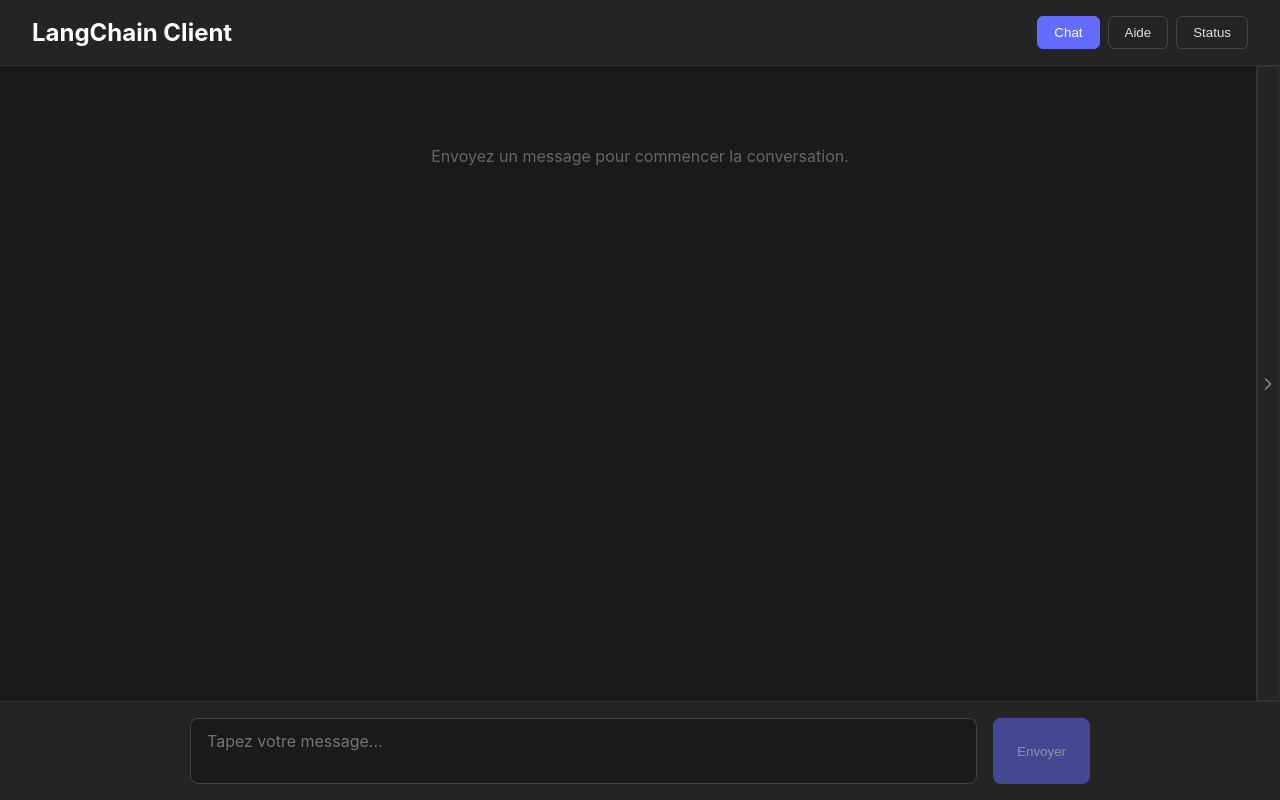
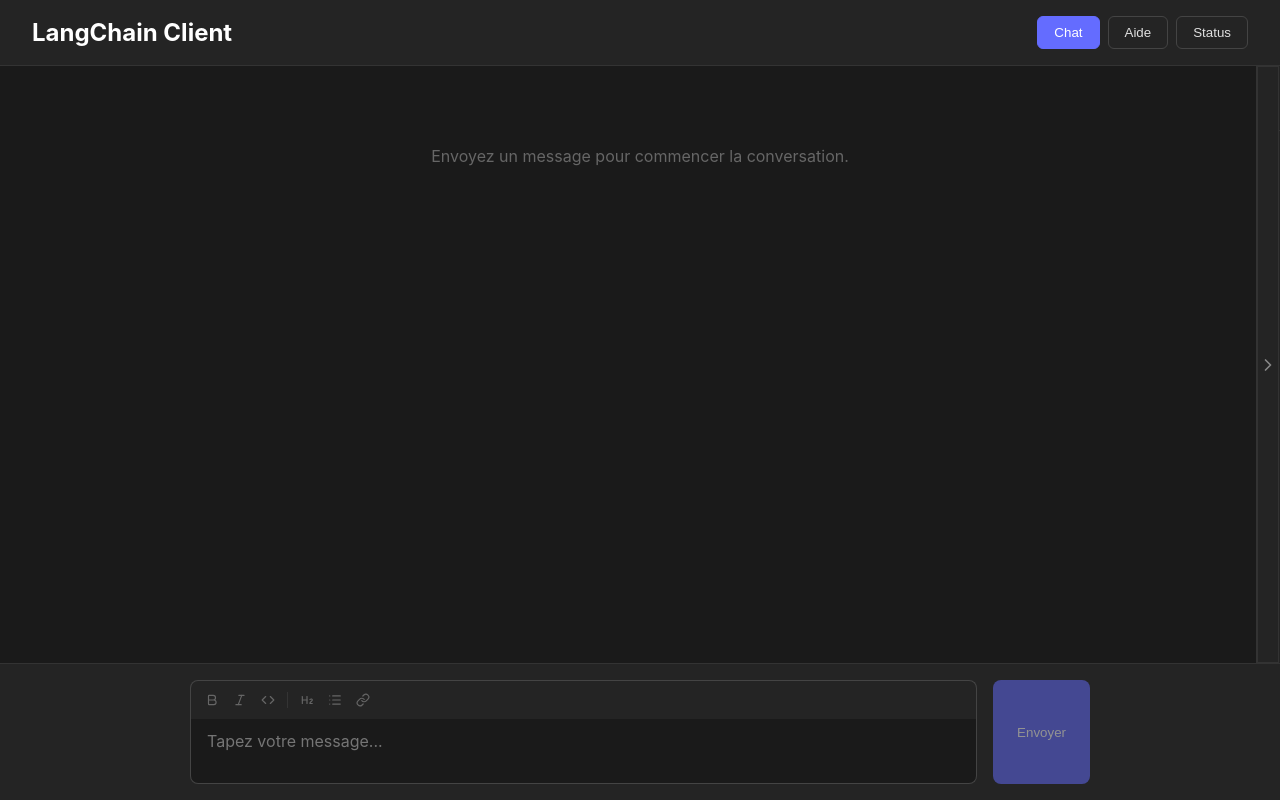
Before and after one commit to LeVund/Bazunga, a Vue app in the folder client/: page / in a window 1280 px wide. Built offline with nearby package versions, Linux system fonts and the light colour scheme.

Commit message:
Add btn for text formatting

```diff
--- a/client/src/renderer/src/App.vue
+++ b/client/src/renderer/src/App.vue
@@ -2,6 +2,7 @@
 import { ref, nextTick } from "vue";
 import MarkdownRenderer from "./components/MarkdownRenderer.vue";
 import SidePanel from "./components/SidePanel.vue";
+import MarkdownToolbar from "./components/MarkdownToolbar.vue";
 import { apiService } from "./services/api";
 
 interface Message {
@@ -16,6 +17,7 @@
 const messages = ref<Message[]>([]);
 const isLoading = ref(false);
 const activeRoute = ref("/chat");
+const textareaRef = ref<HTMLTextAreaElement | null>(null);
 let messageIdCounter = 0;
 
 const routes = [
@@ -102,6 +104,10 @@
   sendPrompt();
  }
 }
+
+function handleFormat(newText: string) {
+ prompt.value = newText;
+}
 </script>
 
 <template>
@@ -121,6 +127,7 @@
   </header>
 
   <main class="main">
+   <div>
     <div class="content-area">
      <div v-if="messages.length === 0" class="placeholder">
       <p>Envoyez un message pour commencer la conversation.</p>
@@ -151,19 +158,27 @@
       </div>
      </div>
     </div>
+   </div>
 
    <SidePanel />
   </main>
 
   <footer class="footer">
    <div class="input-container">
+    <div class="input-wrapper">
+     <MarkdownToolbar
+      :textareaRef="textareaRef"
+      @format="handleFormat"
+     />
      <textarea
+      ref="textareaRef"
       v-model="prompt"
       placeholder="Tapez votre message..."
       @keydown="handleKeydown"
       :disabled="isLoading"
       rows="2"
      ></textarea>
+    </div>
     <button
      class="send-btn"
      @click="sendPrompt"
@@ -333,11 +348,18 @@
  margin: 0 auto;
 }
 
+.input-wrapper {
+ flex: 1;
+ display: flex;
+ flex-direction: column;
+}
+
 textarea {
  flex: 1;
  padding: var(--ui-spacing-md) var(--ui-spacing-base);
  border: 1px solid var(--ui-color-border-subtle);
- border-radius: var(--ui-radius-md);
+ border-top: none;
+ border-radius: 0 0 var(--ui-radius-md) var(--ui-radius-md);
  background-color: var(--ui-color-background-primary);
  color: var(--ui-color-text-primary);
  font-family: inherit;
--- /dev/null
+++ b/client/src/renderer/src/components/MarkdownToolbar.vue
@@ -0,0 +1,260 @@
+<script setup lang="ts">
+import { onMounted, onUnmounted } from "vue";
+import { Bold, Italic, Code, Link, List, Heading2 } from "lucide-vue-next";
+
+interface Props {
+  textareaRef?: HTMLTextAreaElement | null;
+}
+
+const props = defineProps<Props>();
+
+const emit = defineEmits<{
+  format: [type: string];
+}>();
+
+// Détection de la plateforme
+const isMac = navigator.platform.toUpperCase().indexOf("MAC") >= 0;
+const modKey = isMac ? "⌘" : "Ctrl";
+
+// Helper pour générer le texte du tooltip
+function getTooltip(action: string, shortcut: string): string {
+  return `${action} (${shortcut})`;
+}
+
+// Raccourcis clavier
+onMounted(() => {
+  if (props.textareaRef) {
+    props.textareaRef.addEventListener("keydown", handleKeydown);
+  }
+});
+
+onUnmounted(() => {
+  if (props.textareaRef) {
+    props.textareaRef.removeEventListener("keydown", handleKeydown);
+  }
+});
+
+function handleKeydown(event: KeyboardEvent) {
+  const isMac = navigator.platform.toUpperCase().indexOf("MAC") >= 0;
+  const modKey = isMac ? event.metaKey : event.ctrlKey;
+
+  if (modKey && event.key === "b") {
+    event.preventDefault();
+    formatBold();
+  } else if (modKey && event.key === "i") {
+    event.preventDefault();
+    formatItalic();
+  } else if (modKey && event.key === "k") {
+    event.preventDefault();
+    if (event.shiftKey) {
+      formatLink();
+    } else {
+      formatCode();
+    }
+  } else if (modKey && event.shiftKey && event.key === "@") {
+    // Shift+2 on most keyboards
+    event.preventDefault();
+    formatHeading();
+  } else if (modKey && event.shiftKey && event.key === "L") {
+    event.preventDefault();
+    formatList();
+  }
+}
+
+function wrapSelection(before: string, after: string = before) {
+  const textarea = props.textareaRef;
+  if (!textarea) return;
+
+  const start = textarea.selectionStart;
+  const end = textarea.selectionEnd;
+  const selectedText = textarea.value.substring(start, end);
+  const beforeText = textarea.value.substring(0, start);
+  const afterText = textarea.value.substring(end);
+
+  const newText = beforeText + before + selectedText + after + afterText;
+
+  // Émettre l'événement avec le nouveau texte
+  emit("format", newText);
+
+  // Attendre le prochain tick pour repositionner le curseur
+  setTimeout(() => {
+    if (selectedText) {
+      // Si du texte était sélectionné, sélectionner le texte wrappé
+      textarea.setSelectionRange(start + before.length, end + before.length);
+    } else {
+      // Si rien n'était sélectionné, placer le curseur entre les marqueurs
+      textarea.setSelectionRange(start + before.length, start + before.length);
+    }
+    textarea.focus();
+  }, 0);
+}
+
+function formatBold() {
+  wrapSelection("**");
+}
+
+function formatItalic() {
+  wrapSelection("*");
+}
+
+function formatCode() {
+  wrapSelection("`");
+}
+
+function formatLink() {
+  wrapSelection("[", "](url)");
+}
+
+function formatList() {
+  const textarea = props.textareaRef;
+  if (!textarea) return;
+
+  const start = textarea.selectionStart;
+  const beforeText = textarea.value.substring(0, start);
+  const afterText = textarea.value.substring(start);
+
+  // Ajouter une puce au début de la ligne
+  const newText = beforeText + "\n- ";
+
+  emit("format", newText + afterText);
+
+  setTimeout(() => {
+    textarea.setSelectionRange(newText.length, newText.length);
+    textarea.focus();
+  }, 0);
+}
+
+function formatHeading() {
+  const textarea = props.textareaRef;
+  if (!textarea) return;
+
+  const start = textarea.selectionStart;
+  const beforeText = textarea.value.substring(0, start);
+  const afterText = textarea.value.substring(start);
+
+  const newText = beforeText + "\n## ";
+
+  emit("format", newText + afterText);
+
+  setTimeout(() => {
+    textarea.setSelectionRange(newText.length, newText.length);
+    textarea.focus();
+  }, 0);
+}
+</script>
+
+<template>
+  <div class="markdown-toolbar">
+    <button
+      type="button"
+      class="toolbar-btn"
+      @click="formatBold"
+      :title="getTooltip('Gras', `${modKey}+B`)"
+      aria-label="Formater en gras"
+    >
+      <Bold :size="14" />
+    </button>
+
+    <button
+      type="button"
+      class="toolbar-btn"
+      @click="formatItalic"
+      :title="getTooltip('Italique', `${modKey}+I`)"
+      aria-label="Formater en italique"
+    >
+      <Italic :size="14" />
+    </button>
+
+    <button
+      type="button"
+      class="toolbar-btn"
+      @click="formatCode"
+      :title="getTooltip('Code inline', `${modKey}+K`)"
+      aria-label="Formater en code"
+    >
+      <Code :size="14" />
+    </button>
+
+    <div class="toolbar-separator"></div>
+
+    <button
+      type="button"
+      class="toolbar-btn"
+      @click="formatHeading"
+      :title="getTooltip('Titre', `${modKey}+Shift+2`)"
+      aria-label="Insérer un titre"
+    >
+      <Heading2 :size="14" />
+    </button>
+
+    <button
+      type="button"
+      class="toolbar-btn"
+      @click="formatList"
+      :title="getTooltip('Liste', `${modKey}+Shift+L`)"
+      aria-label="Insérer une liste"
+    >
+      <List :size="14" />
+    </button>
+
+    <button
+      type="button"
+      class="toolbar-btn"
+      @click="formatLink"
+      :title="getTooltip('Lien', `${modKey}+Shift+K`)"
+      aria-label="Insérer un lien"
+    >
+      <Link :size="14" />
+    </button>
+  </div>
+</template>
+
+<style scoped>
+.markdown-toolbar {
+  display: flex;
+  align-items: center;
+  gap: 2px;
+  padding: 6px 8px;
+  background-color: var(--ui-color-background-secondary);
+  border: 1px solid var(--ui-color-border-subtle);
+  border-bottom: none;
+  border-radius: var(--ui-radius-md) var(--ui-radius-md) 0 0;
+}
+
+.toolbar-btn {
+  display: flex;
+  align-items: center;
+  justify-content: center;
+  padding: 6px;
+  background: transparent;
+  border: none;
+  border-radius: 4px;
+  color: var(--ui-color-text-tertiary);
+  cursor: pointer;
+  transition: all 0.15s ease;
+}
+
+.toolbar-btn:hover {
+  background-color: var(--ui-color-background-tertiary);
+  color: var(--ui-color-text-primary);
+}
+
+.toolbar-btn:active {
+  background-color: var(--ui-color-background-elevated);
+  color: var(--ui-color-primary);
+  transform: scale(0.95);
+}
+
+.toolbar-btn:focus-visible {
+  outline: 2px solid var(--ui-color-primary);
+  outline-offset: 1px;
+}
+
+.toolbar-separator {
+  width: 1px;
+  height: 16px;
+  background-color: var(--ui-color-border-subtle);
+  margin: 0 4px;
+  opacity: 0.5;
+}
+</style>
```
Lines whose indentation alone changed are shown as unchanged.
